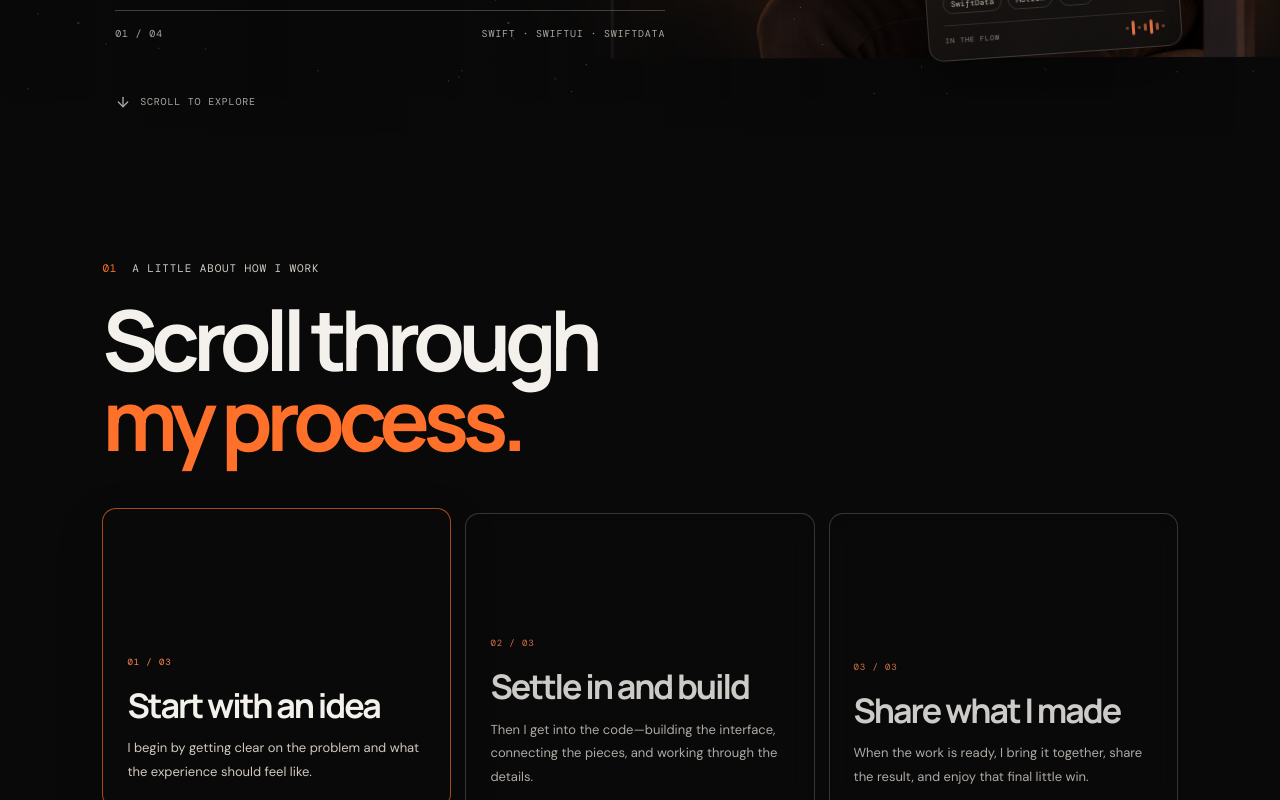
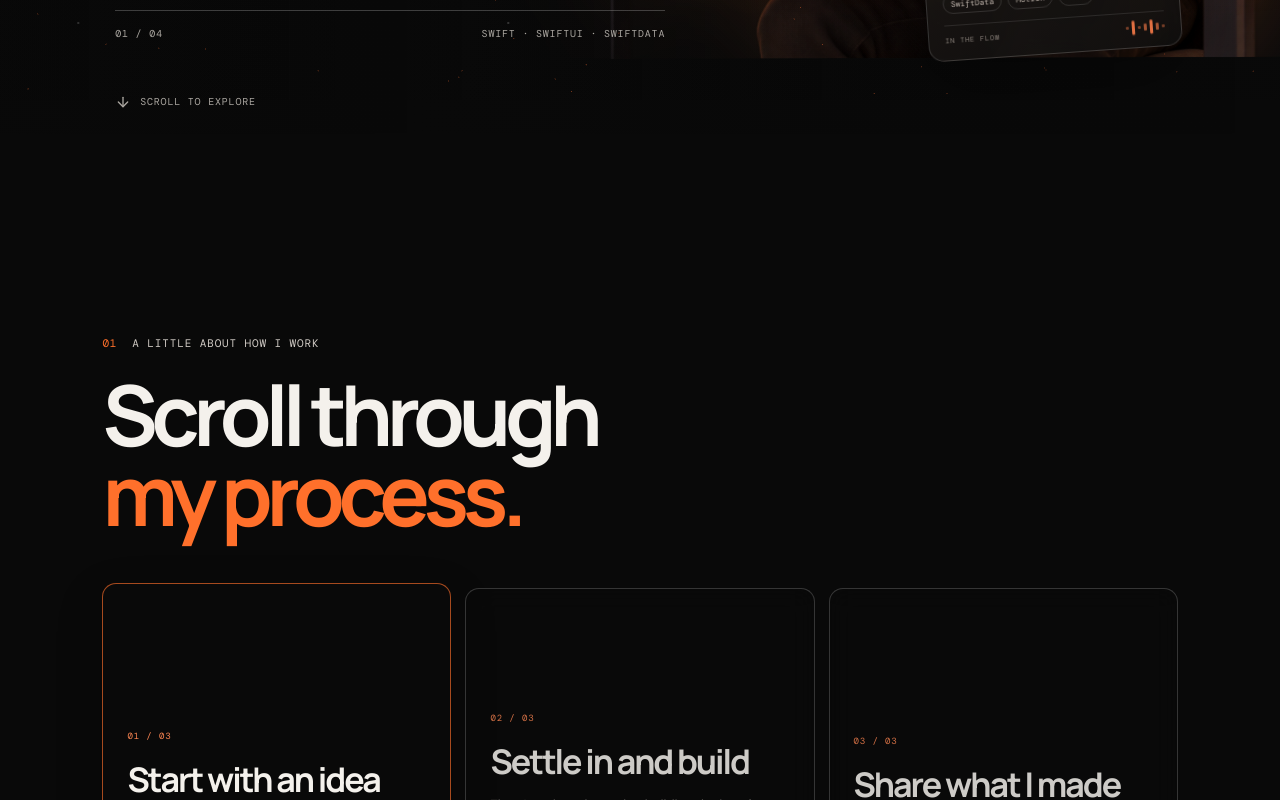
Before and after one commit to Dashin-sanjana/poortfolio, a Next.js app: page / in a window 1280 px wide. Shown: the part 700-1500 px from the top of the page. Built offline with nearby package versions, Linux system fonts and the light colour scheme.

Commit message:
Improve story section heading spacing

```diff
--- a/app/globals.css
+++ b/app/globals.css
@@ -70,7 +70,7 @@ body{background:#090909;color:#f4f2ee}
 .reveal{opacity:1;transform:none}
 
 /* Scroll-scrubbed portfolio story: the same portrait stays intact while work scenes change with reading progress. */
-.story-section{position:relative;background:#0d0d0d;color:#f4f1ec;padding:clamp(72px,9vw,124px) clamp(24px,8vw,116px) 0;overflow:clip}
+.story-section{position:relative;background:#0d0d0d;color:#f4f1ec;padding:clamp(148px,15vw,190px) clamp(24px,8vw,116px) 0;overflow:clip}
 .story-heading{max-width:1152px;margin:0 auto 54px}.story-heading .section-kicker{margin-bottom:22px}.story-heading h2{font-family:var(--display);font-size:clamp(44px,7vw,84px);line-height:.95;letter-spacing:-.075em;margin:0}.story-heading h2 em{font-style:normal;color:#ff702b}
 .story-layout{max-width:1152px;margin:0 auto;display:grid;grid-template-columns:minmax(0,1fr) minmax(320px,.72fr);gap:clamp(36px,8vw,110px);align-items:start}
 .story-stage-wrap{height:100%;min-height:100vh}.story-stage{height:min(740px,calc(100svh - 132px));min-height:570px;position:sticky;top:96px;overflow:hidden;isolation:isolate;border:1px solid rgba(255,255,255,.12);border-radius:20px;background:radial-gradient(ellipse at 57% 54%,rgba(255,102,39,.14),transparent 54%),linear-gradient(145deg,#191614,#0d0d0d 70%);box-shadow:0 22px 80px #0008;--scene-tilt:0deg;--scene-shift:0px}
@@ -118,7 +118,7 @@ main{position:relative;z-index:1;background:transparent}
 .story-chapter.is-active{opacity:1;transform:translateY(-5px);border-color:rgba(255,112,43,.64);box-shadow:0 18px 46px rgba(0,0,0,.24)}
 .story-chapter h3{font-size:clamp(22px,2.8vw,34px);color:#f4f1ec}
 .story-chapter p{color:#bcb4ad;font-size:12px}
-@media(max-width:680px){.portfolio-scroll-backdrop::before{background:linear-gradient(90deg,rgba(9,9,9,.87),rgba(9,9,9,.5) 57%,rgba(9,9,9,.22))}.portfolio-character-wrap{width:108vw;height:72svh;right:-23vw;top:17svh}.portfolio-character{opacity:.76;mask-image:radial-gradient(ellipse 82% 84% at 62% 52%,#000 46%,rgba(0,0,0,.9) 70%,transparent 100%)}.ambient-orbit-one{width:50px;left:10%;top:22%}.ambient-orbit-two{width:15px}.ambient-orbit-three{width:76px;height:23px;left:7%;bottom:14%}.hero-portrait{width:min(56vw,220px);justify-self:end}.portrait-stage{height:330px}.hero .portrait-frame{bottom:12%;width:100%}.story-section{padding-top:68px}.story-heading{margin-bottom:28px}.story-chapters{grid-template-columns:1fr;gap:10px}.story-chapter{min-height:210px;padding:20px}.story-chapter h3{font-size:28px}}
+@media(max-width:680px){.portfolio-scroll-backdrop::before{background:linear-gradient(90deg,rgba(9,9,9,.87),rgba(9,9,9,.5) 57%,rgba(9,9,9,.22))}.portfolio-character-wrap{width:108vw;height:72svh;right:-23vw;top:17svh}.portfolio-character{opacity:.76;mask-image:radial-gradient(ellipse 82% 84% at 62% 52%,#000 46%,rgba(0,0,0,.9) 70%,transparent 100%)}.ambient-orbit-one{width:50px;left:10%;top:22%}.ambient-orbit-two{width:15px}.ambient-orbit-three{width:76px;height:23px;left:7%;bottom:14%}.hero-portrait{width:min(56vw,220px);justify-self:end}.portrait-stage{height:330px}.hero .portrait-frame{bottom:12%;width:100%}.story-section{padding-top:112px}.story-heading{margin-bottom:28px}.story-chapters{grid-template-columns:1fr;gap:10px}.story-chapter{min-height:210px;padding:20px}.story-chapter h3{font-size:28px}}
 @media(prefers-reduced-motion:reduce){.portfolio-character-wrap,.ambient-orbit,.portfolio-scroll-backdrop::after{animation:none!important}}
 
 /* Give the scroll-driven character more room to read behind a denser work grid. */
```
